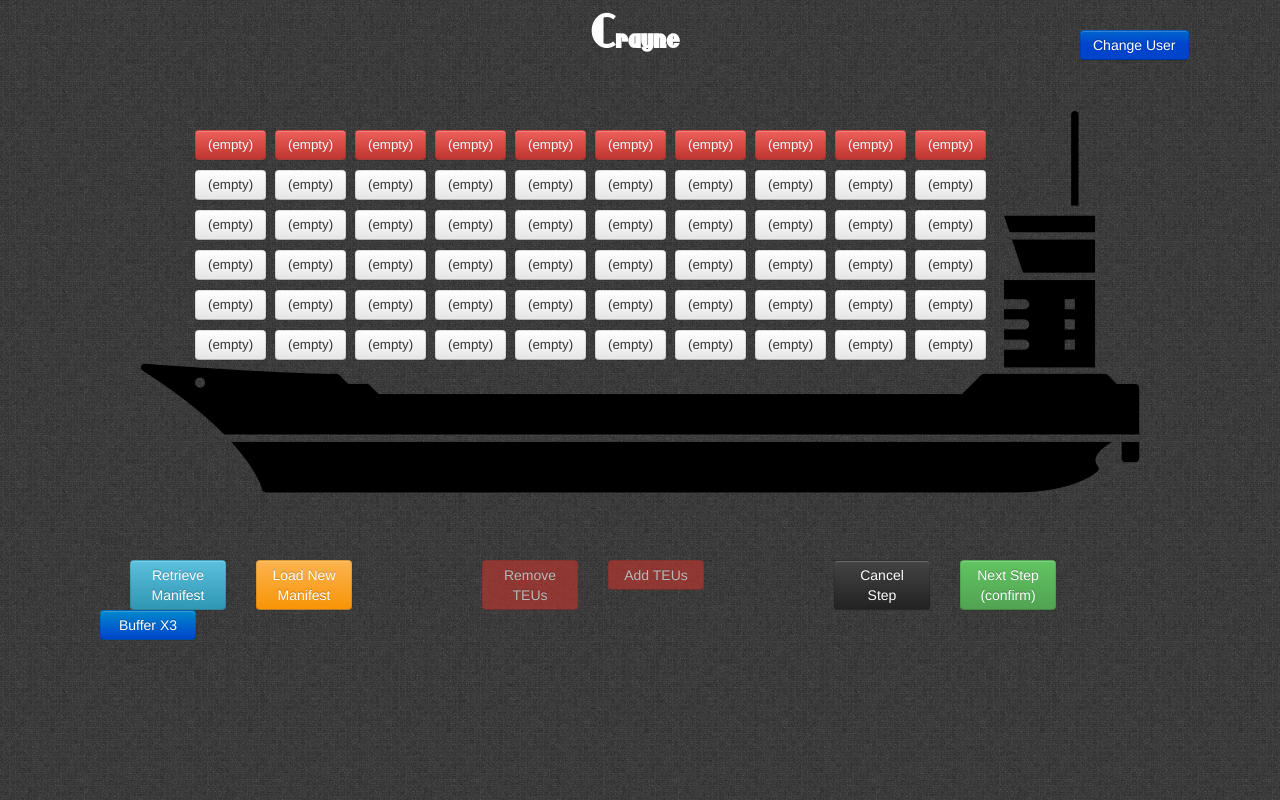
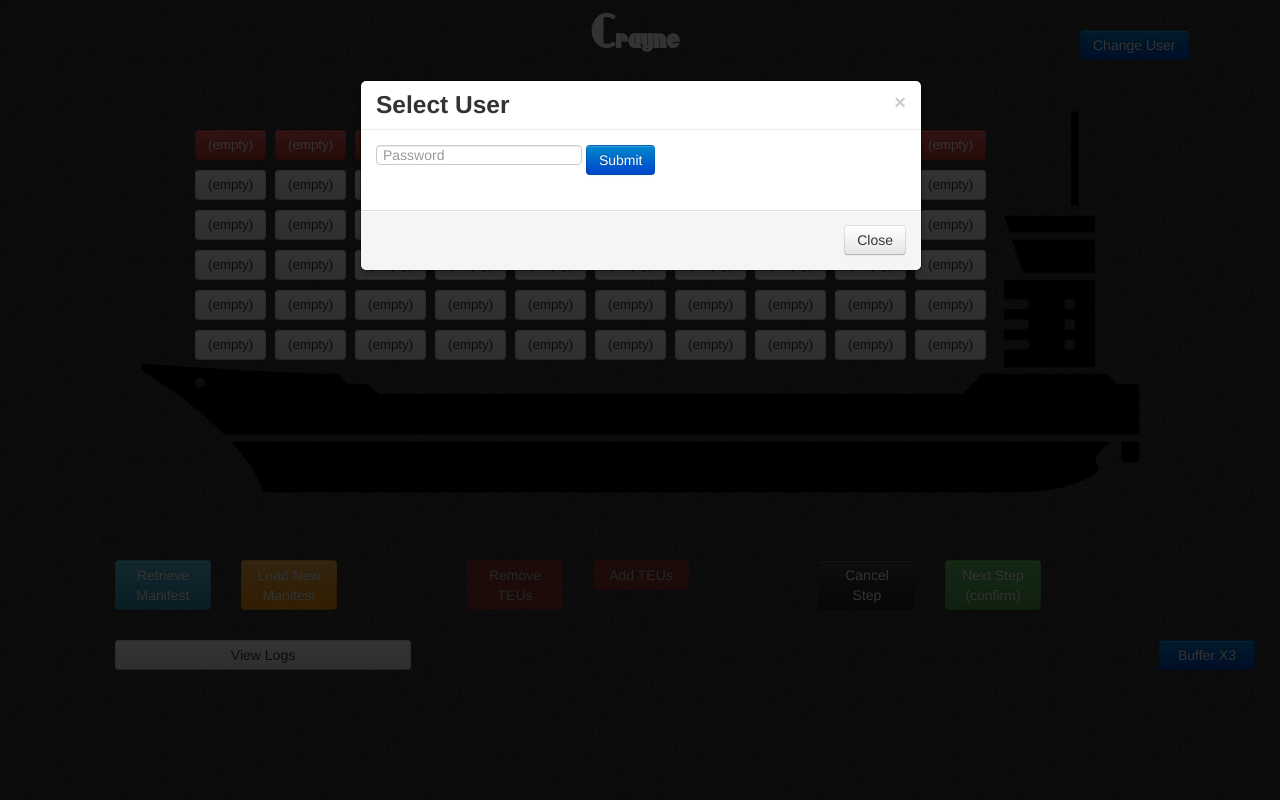
Before and after one commit to gabelimon/Senior-Design, a plain HTML site: page Resources/index.html in a window 1280 px wide. Both pictures are taken after a click on the button "Change User". Drawn offline with Linux system fonts and the light colour scheme.

Commit message:
added buttons and modals

```diff
--- a/Resources/css/app.css
+++ b/Resources/css/app.css
@@ -43,3 +43,7 @@ body {
     margin-left: 10px;
     padding-bottom: 10px;
 }
+
+#importantButtons {
+    padding-top:30px;
+}
--- a/Resources/index.html
+++ b/Resources/index.html
@@ -13,7 +13,8 @@
       <header class="jumbotron subhead">
 	<h1 class="span3 offset5">Crayne</h1>
 	<div id="ch-user-container" class="span2 pull-right">
-	  <a id="ch-user-btn" class="btn btn-primary pull-left" href="#">Change User</a>
+	  <a id="ch-user-btn" class="btn btn-primary pull-left" href="#chUser"
+        role="button" data-toggle="modal">Change User</a>
 	</div>
       </header>
     </div>
@@ -98,8 +99,8 @@
 	<p>Hello</p>
       </div>
     </div>
-    <div class="row">
-      <div class="span10 offset1">
+    <div class="container">
+      <div class="span10">
 	<a class="btn btn-info span1" href="#">Retrieve Manifest</a>
 	<a class="btn btn-warning span1" href="#">Load New Manifest</a>
 	<a class="mutator btn btn-danger span1 offset1 disabled" href="#">Remove TEUs</a>
@@ -107,7 +108,46 @@
 	<a class="btn btn-inverse span1 offset1" href="#">Cancel Step</a>
 	<a class="btn btn-success span1" href="#">Next Step (confirm)</a>
       </div>
-      <a class="btn btn-primary offset1 span1" href="#">Buffer X3</a>
+      <div id="importantButtons" class="span12">
+      <a href="#viewLog" role="button" class="btn pull-left span3" data-toggle="modal">View Logs</a>
+      <a class="btn btn-primary offset1 span1 pull-right" href="#">Buffer X3</a>
+      </div>
     </div>
+
+    <div id="modals">
+
+    <!-- Modal -->
+    <div id="viewLog" class="modal hide fade" tabindex="-1" role="dialog" aria-labelledby="myModalLabel" aria-hidden="true">
+    <div class="modal-header">
+    <button type="button" class="close" data-dismiss="modal" aria-hidden="true">×</button>
+    <h3 id="myModalLabel">Logs</h3>
+    </div>
+    <div class="modal-body">
+    <p></p>
+    </div>
+    <div class="modal-footer">
+    <button class="btn" data-dismiss="modal" aria-hidden="true">Close</button>
+    <button class="btn btn-primary">Save changes</button>
+    </div>
+    </div>
+    </div>
+
+    <div id="chUser" class="modal hide fade" tabindex="-1" role="dialog" aria-labelledby="myModalLabel" aria-hidden="true">
+    <div class="modal-header">
+    <button type="button" class="close" data-dismiss="modal" aria-hidden="true">×</button>
+    <h3 id="myModalLabel">Select User</h3>
+    </div>
+    <div class="modal-body">
+    <form>
+    <input type="text" type="password" placeholder="Password">
+    <button type="submit" class="btn btn-primary">Submit</button>
+    </form>
+    </div>
+    <div class="modal-footer">
+    <button class="btn" data-dismiss="modal" aria-hidden="true">Close</button>
+    </div>
+    </div>
+    </div>
+
   </body>
 </html>
```
